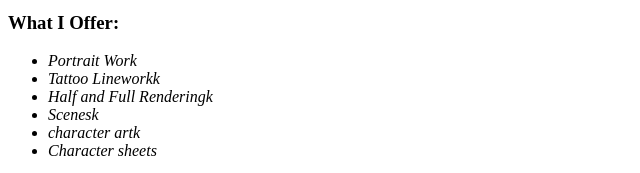
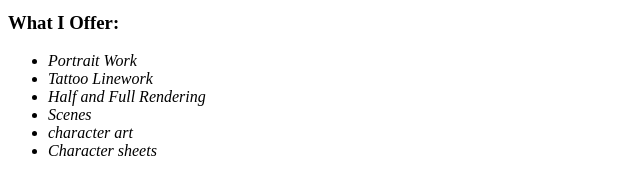
Before and after one commit to corpsies/artpage, a plain HTML site: page index.html in a window 1280 px wide. Shown: the part 689-862 px from the top of the page, 0-640 px from the left. Drawn offline with Linux system fonts and the light colour scheme.

Commit message:
Update index.html

```diff
--- a/index.html
+++ b/index.html
@@ -71,10 +71,10 @@ good for SEO rankings -->
   <em>
     <ul>
       <li>Portrait Work</li>
-      <li>Tattoo Lineworkk<br /></li>
-      <li> Half and Full Renderingk<br /></li>
-      <li> Scenesk<br /></li>
-      <li> character artk<br /></li>
+      <li>Tattoo Linework<br /></li>
+      <li> Half and Full Rendering<br /></li>
+      <li> Scenes<br /></li>
+      <li> character art<br /></li>
       <li> Character sheets</li>
     </ul>
   </em>
```
